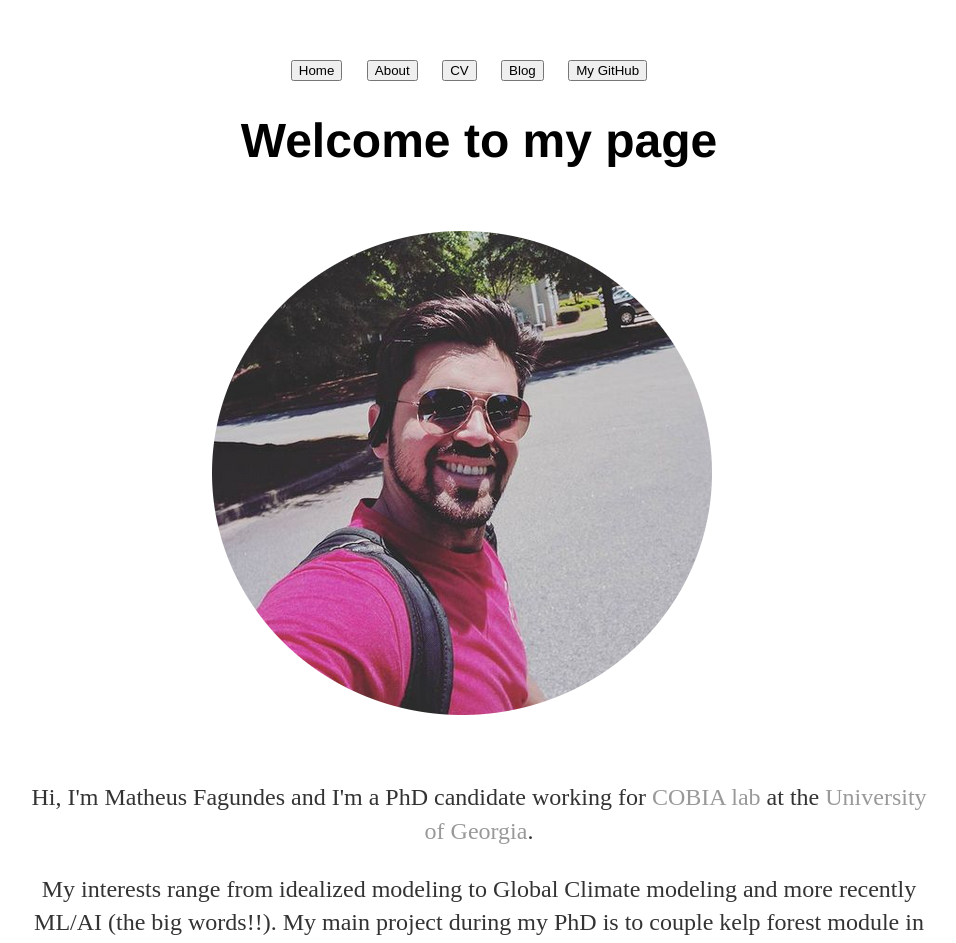
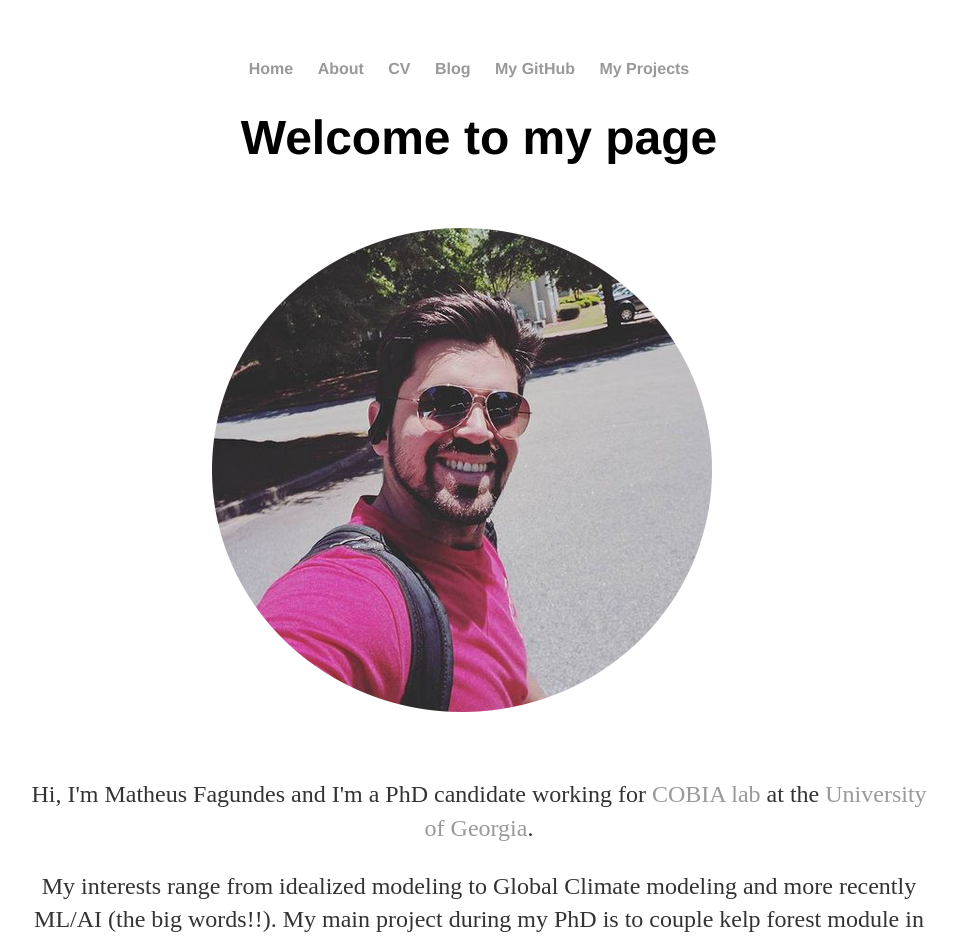
Before and after one commit to mf99274/mf99274.github.io, a Jekyll site: the page built from index.html, in a window 1280 px wide. Shown: the top 943 px of the page, without its empty margins (161-1117 px from the left). Built offline with Jekyll 4.4.1, drawn with Linux system fonts in a browser that asks for light colours.

Commit message:
Update default.html

```diff
--- a/_layouts/default.html
+++ b/_layouts/default.html
@@ -8,11 +8,12 @@
 		<body>
 			<nav>
 	    		<ul>
-	        		<li><a href="/"><button>Home</button></a></li>
-		        	<li><a href="/about"><button>About</button></a></li>
-	        		<li><a href="/cv"><button>CV</button></a></li>
-	        		<li><a href="/blog"><button>Blog</button></a></li>
-				<li><a href="https://github.com/mf99274"><button>My GitHub</button></a></li>
+	        		<li><a href="/">Home</a></li>
+		        	<li><a href="/about">About</a></li>
+	        		<li><a href="/cv">CV</a></li>
+	        		<li><a href="/blog">Blog</a></li>
+				<li><a href="https://github.com/mf99274">My GitHub</a></li>
+				<li><a href="/Projects">My Projects</a></li>
 	    		</ul>
 			</nav>
 			<div class="container">
```
